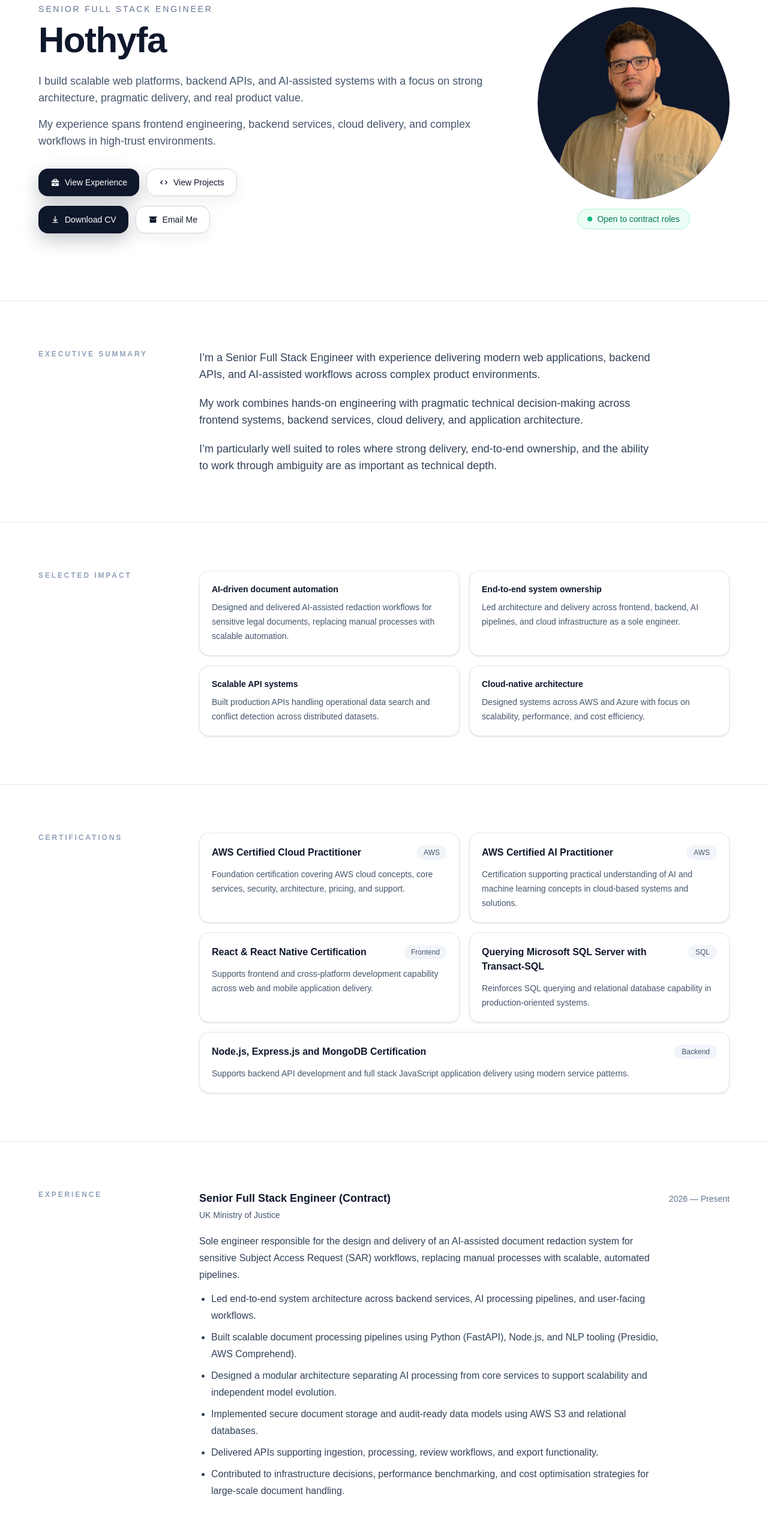
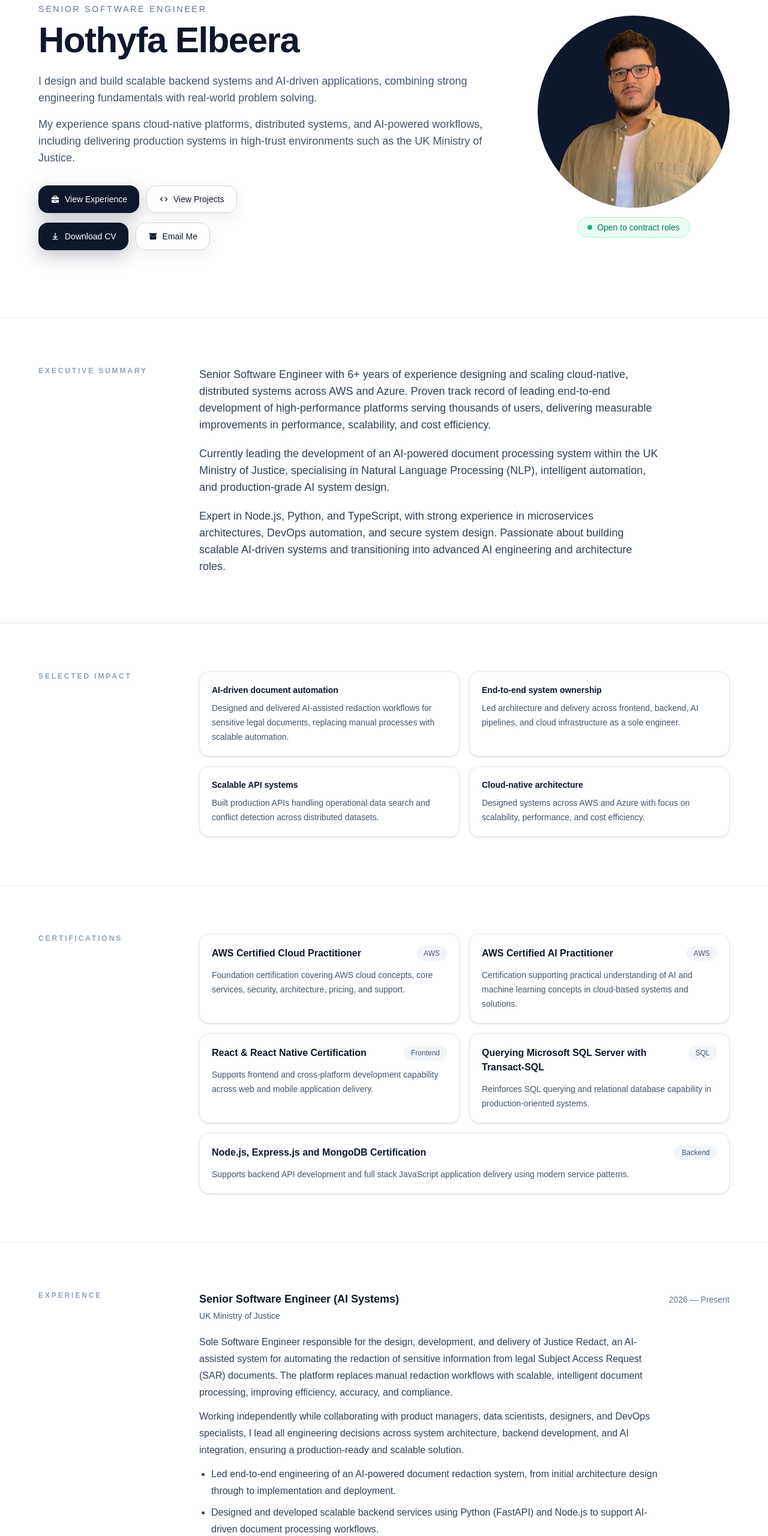
Before and after one commit to Elbeera/hothyfa-cv, a Next.js app: page / in a window 1280 px wide. Shown: the part 160-2720 px from the top of the page at 60% size. Built offline with nearby package versions, Linux system fonts and the light colour scheme.

Commit message:
Updated content

```diff
--- a/src/app/page.tsx
+++ b/src/app/page.tsx
@@ -12,21 +12,15 @@ export default function Home() {
       <Section id="summary" title="Executive Summary">
         <div className="max-w-3xl space-y-5 text-slate-700">
           <p className="text-base leading-7 sm:text-lg">
-            I’m a Senior Full Stack Engineer with experience delivering modern
-            web applications, backend APIs, and AI-assisted workflows across
-            complex product environments.
+            Senior Software Engineer with 6+ years of experience designing and scaling cloud-native, distributed systems across AWS and Azure. Proven track record of leading end-to-end development of high-performance platforms serving thousands of users, delivering measurable improvements in performance, scalability, and cost efficiency.
           </p>
 
           <p className="text-base leading-7 sm:text-lg">
-            My work combines hands-on engineering with pragmatic technical
-            decision-making across frontend systems, backend services, cloud
-            delivery, and application architecture.
+            Currently leading the development of an AI-powered document processing system within the UK Ministry of Justice, specialising in Natural Language Processing (NLP), intelligent automation, and production-grade AI system design.
           </p>
 
           <p className="text-base leading-7 sm:text-lg">
-            I’m particularly well suited to roles where strong delivery,
-            end-to-end ownership, and the ability to work through ambiguity are
-            as important as technical depth.
+            Expert in Node.js, Python, and TypeScript, with strong experience in microservices architectures, DevOps automation, and secure system design. Passionate about building scalable AI-driven systems and transitioning into advanced AI engineering and architecture roles.
           </p>
         </div>
       </Section>
@@ -161,7 +155,7 @@ export default function Home() {
           <article>
             <div className="flex flex-col gap-1 sm:flex-row sm:items-baseline sm:justify-between">
               <h3 className="text-lg font-semibold text-slate-900">
-                Senior Full Stack Engineer (Contract)
+                Senior Software Engineer (AI Systems)
               </h3>
               <p className="text-sm text-slate-500">2026 — Present</p>
             </div>
@@ -172,36 +166,39 @@ export default function Home() {
 
             <div className="mt-5 max-w-3xl space-y-3 text-[15px] leading-7 text-slate-700 sm:text-base">
               <p>
-                Sole engineer responsible for the design and delivery of an
-                AI-assisted document redaction system for sensitive Subject Access
-                Request (SAR) workflows, replacing manual processes with scalable,
-                automated pipelines.
+                Sole Software Engineer responsible for the design, development, and delivery of Justice Redact, an AI-assisted system for automating the redaction of sensitive information from legal Subject Access Request (SAR) documents. The platform replaces manual redaction workflows with scalable, intelligent document processing, improving efficiency, accuracy, and compliance.
+              </p>
+              <p>
+                Working independently while collaborating with product managers, data scientists, designers, and DevOps specialists, I lead all engineering decisions across system architecture, backend development, and AI integration, ensuring a production-ready and scalable solution.
               </p>
 
               <ul className="list-disc space-y-2 pl-5">
                 <li>
-                  Led end-to-end system architecture across backend services, AI
-                  processing pipelines, and user-facing workflows.
+                  Led end-to-end engineering of an AI-powered document redaction system, from initial architecture design through to implementation and deployment.
                 </li>
                 <li>
-                  Built scalable document processing pipelines using Python
-                  (FastAPI), Node.js, and NLP tooling (Presidio, AWS Comprehend).
+                  Designed and developed scalable backend services using Python (FastAPI) and Node.js to support AI-driven document processing workflows.
                 </li>
                 <li>
-                  Designed a modular architecture separating AI processing from core
-                  services to support scalability and independent model evolution.
+                  Built AI-assisted redaction pipelines integrating PyMuPDF, Microsoft Presidio, and AWS Comprehend to detect and redact sensitive entities within unstructured legal documents.
                 </li>
                 <li>
-                  Implemented secure document storage and audit-ready data models
-                  using AWS S3 and relational databases.
+                  Architected modular system separating backend services from AI processing components, enabling scalability and independent model evolution.
                 </li>
                 <li>
-                  Delivered APIs supporting ingestion, processing, review workflows,
-                  and export functionality.
+                  Deigned and implemented data storage strategies using AWS S3 for document storage and relational databases for structured document state, versioning, and audit tracking.
                 </li>
                 <li>
-                  Contributed to infrastructure decisions, performance benchmarking,
-                  and cost optimisation strategies for large-scale document handling.
+                  Developed APIs supporting document ingestion, processing, review workflows, and export functionality for end users.
+                </li>
+                <li>
+                  Collaborated with data scientists for integrate and optimise NLP models for entity recognition and document classification.
+                </li>
+                <li>
+                  Ensured strict compliance with data protection, security, and governance standards when handling highly sensitive legal data.
+                </li>
+                <li>
+                  Conducted performance benchmarking and contributed to infrastructure and cost optimisation strategies for scalable AI processing.
                 </li>
               </ul>
             </div>
@@ -211,7 +208,7 @@ export default function Home() {
           <article>
             <div className="flex flex-col gap-1 sm:flex-row sm:items-baseline sm:justify-between">
               <h3 className="text-lg font-semibold text-slate-900">
-                Senior Full Stack Developer
+                Software Engineer
               </h3>
               <p className="text-sm text-slate-500">2025 — 2026</p>
             </div>
@@ -222,28 +219,27 @@ export default function Home() {
 
             <div className="mt-5 max-w-3xl space-y-3 text-[15px] leading-7 text-slate-700 sm:text-base">
               <p>
-                Delivered core backend and full stack systems for a fast-scaling
-                claims platform, focusing on API design, scalability, and secure
-                data handling.
+                Joined a fast-scaling software company focused on digital claim management solutions, leading the end-to-end development of core products from initial concept through architecture and deployment. Lead design and technology decisions, ensuring scalable, high-performance solutions. Collaborate with cross-functional teams to optimise systems, streamline processes, and deliver projects on time while maintaining high standards.
               </p>
 
               <ul className="list-disc space-y-2 pl-5">
                 <li>
-                  Designed and built a conflict checker REST API querying Firestore
-                  datasets across multiple funnels to identify potential claim
-                  conflicts.
+                  Designed and implemented scalable, cost-optimised architectures across AWS and Azure, improving performance and reducing operational costs.
                 </li>
                 <li>
-                  Architected cloud-native solutions across AWS and Azure, improving
-                  system performance and reducing operational costs.
+                  Designed APIs with strict validation and encryption best practices to prevent vulnerabilities.
                 </li>
                 <li>
-                  Built containerised microservices using Node.js and Docker to
-                  improve reliability and scalability.
+                  Designed and deployed Docker-based containerised microservices using Node.js, improving scalability, reliability, and cost effective.
                 </li>
                 <li>
-                  Implemented secure API patterns with validation and encryption to
-                  reduce system vulnerabilities.
+                  Built and deployed cloud-native applications using Node.js, Express, Firebase Functions, and Firestore enabling fast and secure API-driven systems.
+                </li>
+                <li>
+                  Utilised Vue.js for dynamic and performant front-end development, optimising user experience and responsiveness.
+                </li>
+                <li>
+                  Implemented monitoring and logging solutions to track application performance and proactively identify system issues.
                 </li>
               </ul>
             </div>
@@ -264,22 +260,68 @@ export default function Home() {
 
             <div className="mt-5 max-w-3xl space-y-3 text-[15px] leading-7 text-slate-700 sm:text-base">
               <p>
-                Core engineer building a multi-service platform covering ride-hailing,
-                food delivery, and parcel logistics across web and mobile.
+                Key contributor at an early stage startup building a multi-service platform for ride hailing, food delivery, and parcel logistics. I played a key role in designing and developing the platform from the ground up, building both Web and Mobile applications for ride-hailing, food delivery, and parcel services. Working alongside another Full Stack Developer, I implemented real-time tracking, secure authentication, and automated CI/CD pipelines to enhance system performance, scalability, and user experience.
               </p>
 
               <ul className="list-disc space-y-2 pl-5">
                 <li>
-                  Developed full-stack systems using React, React Native, Node.js,
-                  and MongoDB.
+                  Designed and developed a multi-service platform for ride-requesting, food delivery, and parcel services using React, React Native, Node.js, Fastify, and MongoDB.
                 </li>
                 <li>
-                  Built real-time tracking functionality improving user experience
-                  and engagement.
+                  Implemented secure authentication, authorisation, and data protection mechanisms to ensure compliance and user safety.
                 </li>
                 <li>
-                  Implemented CI/CD pipelines to streamline deployment and reduce
-                  downtime.
+                  Built and deployed real-time tracking systems, improving user engagement.
+                </li>
+                <li>
+                  Developed cross-platform Web and Mobile applications, ensuring seamless user experience across devices.
+                </li>
+                <li>
+                  Integrated push notification services, boosting user retention and engagement.
+                </li>
+                <li>
+                  Developed automated CI/CD pipelines, streamlining feature deployments and reducing downtime.
+                </li>
+                <li>
+                  Maintained comprehensive technical documentation.
+                </li>
+              </ul>
+            </div>
+          </article>
+
+          {/* UNION REALTIME */}
+          <article>
+            <div className="flex flex-col gap-1 sm:flex-row sm:items-baseline sm:justify-between">
+              <h3 className="text-lg font-semibold text-slate-900">
+                Full Stack Developer
+              </h3>
+              <p className="text-sm text-slate-500">2024 — 2025</p>
+            </div>
+
+            <p className="mt-1 text-sm font-medium text-slate-600">
+              Union Realtime
+            </p>
+
+            <div className="mt-5 max-w-3xl space-y-3 text-[15px] leading-7 text-slate-700 sm:text-base">
+              <p>
+                I played a key role in developing and optimising scalable software applications using Angular, TypeScript, and Python, focusing on performance, reliability, and maintainability. I designed and implemented REST APIs, optimised database queries, and enhanced system stability through performance tuning.
+              </p>
+
+              <ul className="list-disc space-y-2 pl-5">
+                <li>
+                  Developed and optimised scalable software applications using Angular, TypeScript, Python and Node.js ensuring high performance and reliability.
+                </li>
+                <li>
+                  Designed and implemented REST APIs with Nest.js, improving modularity and maintainability.
+                </li>
+                <li>
+                  Optimised TSQL database queries, enhancing eﬃciency and response times for better user experience.
+                </li>
+                <li>
+                  Implemented CI/CD pipelines and automated deployment processes, significantly reducing release cycle time.
+                </li>
+                <li>
+                  Created and maintained comprehensive technical documentation, ensuring clarity in API usage, system design, and best practices.
                 </li>
               </ul>
             </div>
@@ -362,9 +404,7 @@ export default function Home() {
         <div className="max-w-3xl space-y-6">
 
           <p className="text-base leading-7 text-slate-700 sm:text-lg">
-            I’m open to senior full stack engineering opportunities where I can
-            contribute through strong delivery, technical ownership, and practical
-            architecture thinking.
+          I’m open to senior software engineering opportunities where I can contribute through strong technical ownership, scalable system design, and building AI-driven applications in real-world environments.
           </p>
 
           {/* Actions */}
--- a/src/components/Footer.tsx
+++ b/src/components/Footer.tsx
@@ -3,7 +3,7 @@ export default function Footer() {
       <footer className="border-t border-slate-200 px-6 py-8 sm:px-8 lg:px-12">
         <div className="mx-auto flex w-full max-w-6xl flex-col gap-3 sm:flex-row sm:items-center sm:justify-between">
           <p className="text-sm text-slate-500">
-            © {new Date().getFullYear()} Hothyfa. All rights reserved.
+            © {new Date().getFullYear()} Hothyfa Elbeera. All rights reserved.
           </p>
 
           <p className="text-sm text-slate-500">
--- a/src/components/Hero.tsx
+++ b/src/components/Hero.tsx
@@ -28,7 +28,7 @@ export default function Hero() {
                             transition={{ delay: 0.05 }}
                             className="mb-3 text-sm font-medium uppercase tracking-[0.2em] text-slate-500"
                         >
-                            Senior Full Stack Engineer
+                            Senior Software Engineer
                         </motion.p>
 
                         <motion.h1
@@ -38,7 +38,7 @@ export default function Hero() {
                             transition={{ delay: 0.1 }}
                             className="text-4xl font-bold tracking-tight text-slate-900 sm:text-5xl lg:text-6xl"
                         >
-                            Hothyfa
+                            Hothyfa Elbeera
                         </motion.h1>
 
                         <motion.p
@@ -48,9 +48,7 @@ export default function Hero() {
                             transition={{ delay: 0.15 }}
                             className="mt-6 text-base leading-7 text-slate-600 sm:text-lg"
                         >
-                            I build scalable web platforms, backend APIs, and AI-assisted systems
-                            with a focus on strong architecture, pragmatic delivery, and real
-                            product value.
+                            I design and build scalable backend systems and AI-driven applications, combining strong engineering fundamentals with real-world problem solving.
                         </motion.p>
 
                         <motion.p
@@ -60,8 +58,7 @@ export default function Hero() {
                             transition={{ delay: 0.2 }}
                             className="mt-4 text-base leading-7 text-slate-600 sm:text-lg"
                         >
-                            My experience spans frontend engineering, backend services, cloud
-                            delivery, and complex workflows in high-trust environments.
+                            My experience spans cloud-native platforms, distributed systems, and AI-powered workflows, including delivering production systems in high-trust environments such as the UK Ministry of Justice.
                         </motion.p>
 
                         {/* Primary buttons */}
```
Lines whose indentation alone changed are shown as unchanged.
